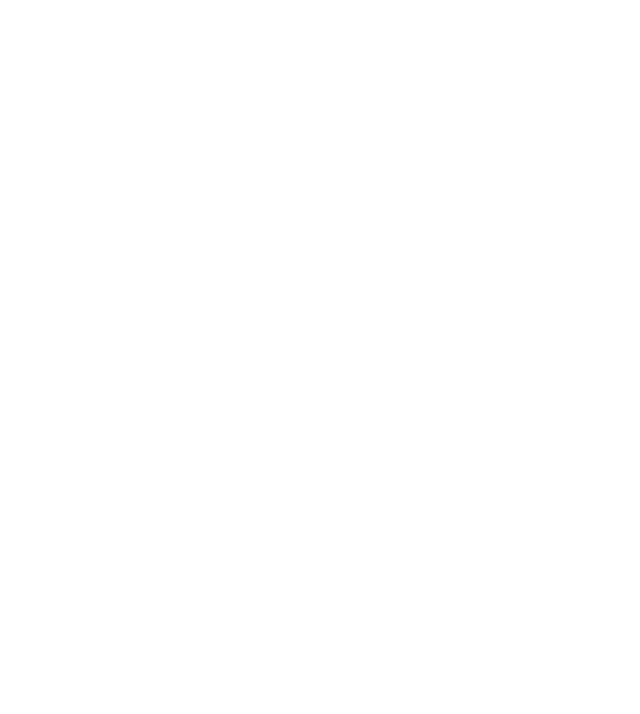
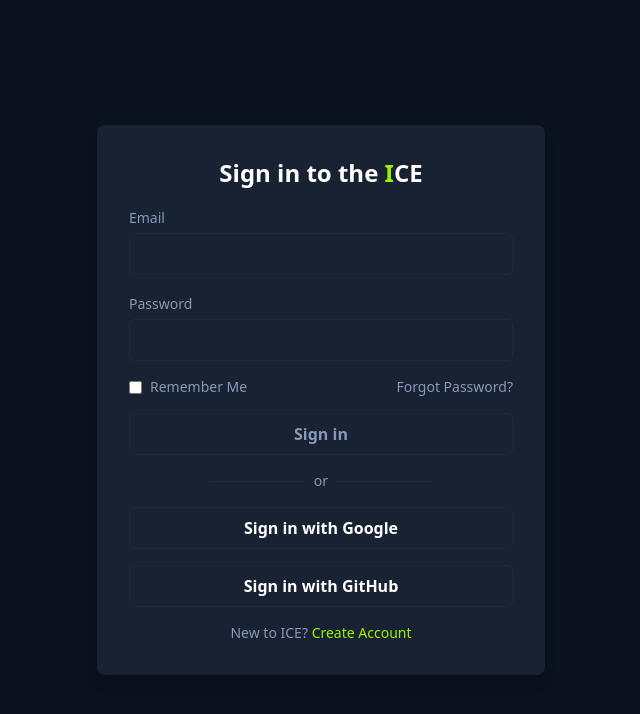
Before and after one commit to dinh-namle/ICE-INT3306-8, a React (Vite) app: page /login in a window 1280 px wide. Before the commit this address had no page. Shown: the top 714 px of the page, without its empty margins (319-959 px from the left). Built offline with nearby package versions, Linux system fonts and the light colour scheme.

Commit message:
add login

```diff
--- a/src/App.tsx
+++ b/src/App.tsx
@@ -1,15 +1,20 @@
 import { Routes, Route } from 'react-router-dom';
 import './App.css'
-import { Admin, AdminNotification, Home, Programs, LeaderBoard, SubmitReport, Profile, AdminPrograms, AdminAccounts, AdminReports, AdminSettings } from './pages';
+import { Admin, AdminNotification, Home, Programs, LeaderBoard, SubmitReport, Profile, AdminPrograms, AdminAccounts, AdminReports, AdminSettings, Login } from './pages';
 import AdminLayout from './layouts/AdminLayout';
 import MainLayout from './layouts/MainLayout';
 import HomeLayout from './layouts/HomeLayout';
+import AuthLayout from './layouts/AuthLayout';
 export default function App() {
   return (
     <div>
       <Routes>
         <Route element={<HomeLayout />}>
           <Route path='/' element={<Home />} />
+        </Route>
+
+        <Route element={<AuthLayout />}>
+          <Route path='/login' element={<Login />} />
         </Route>
 
         <Route element={<AdminLayout />}>
--- a/src/layouts/AuthLayout.tsx
+++ b/src/layouts/AuthLayout.tsx
@@ -1,7 +1,9 @@
+import { Login } from "../pages/Auth";
+
 function AuthLayout(){
   return (
     <div>
-      Auth
+      <Login/>
     </div>
   );
 }
--- a/src/pages/Auth/Login.tsx
+++ b/src/pages/Auth/Login.tsx
@@ -1,8 +1,63 @@
-const Login:React.FC = () => {
+
+
+const Login = () => {
   return (
-    <div>
-      <h1>Login</h1>
+    <div className="flex items-center justify-center min-h-screen bg-[#0B121F]">
+      <div className="w-full max-w-md p-8 space-y-4 bg-[#182232] rounded-lg shadow-lg">
+        <h2 className="text-2xl font-bold text-center text-[#FFFFFF]">
+          Sign in to the <span className="text-[#9FEF00]">I</span><span className="text-[#FFFFFF]">CE</span>
+        </h2>
+        <form className="space-y-4">
+          <div>
+            <label className="text-sm text-[#8799B5]">Email</label>
+            <input
+              type="email"
+              className="w-full px-4 py-2 mt-1 bg-[#182232] text-[#FFFFFF] border border-[#1E293A] rounded-md focus:outline-none focus:ring-2 focus:ring-[#9FEF00]"
+            />
+          </div>
+          <div>
+            <label className="text-sm text-[#8799B5]">Password</label>
+            <input
+              type="password"
+              className="w-full px-4 py-2 mt-1 bg-[#182232] text-[#FFFFFF] border border-[#1E293A] rounded-md focus:outline-none focus:ring-2 focus:ring-[#9FEF00]"
+            />
+          </div>
+          <div className="flex items-center justify-between">
+            <label className="flex items-center text-sm text-[#8799B5]">
+              <input type="checkbox" className="mr-2" />
+              Remember Me
+            </label>
+            <a href="#" className="text-sm text-[#8799B5] hover:underline">
+              Forgot Password?
+            </a>
+          </div>
+          <button
+            type="submit"
+            className="w-full px-4 py-2 font-semibold text-[#8799B5] bg-[#182232] border border-[#1E293A] rounded-md hover:bg-[#1E293A]"
+          >
+            Sign in
+          </button>
+        </form>
+        <div className="flex items-center justify-center space-x-2">
+          <span className="h-px bg-[#1E293A] w-1/4"></span>
+          <span className="text-sm text-[#8799B5]">or</span>
+          <span className="h-px bg-[#1E293A] w-1/4"></span>
+        </div>
+        <button className="w-full px-4 py-2 mt-2 font-semibold text-[#FFFFFF] bg-[#182232] border border-[#1E293A] rounded-md hover:bg-[#1E293A]">
+          Sign in with Google
+        </button>
+        <button className="w-full px-4 py-2 mt-2 font-semibold text-[#FFFFFF] bg-[#182232] border border-[#1E293A] rounded-md hover:bg-[#1E293A]">
+          Sign in with GitHub
+        </button>
+        <p className="text-sm text-center text-[#8799B5]">
+          New to ICE?{' '}
+          <a href="#" className="text-[#9FEF00] hover:underline">
+            Create Account
+          </a>
+        </p>
+      </div>
     </div>
   );
-}
+};
+
 export default Login;
```
